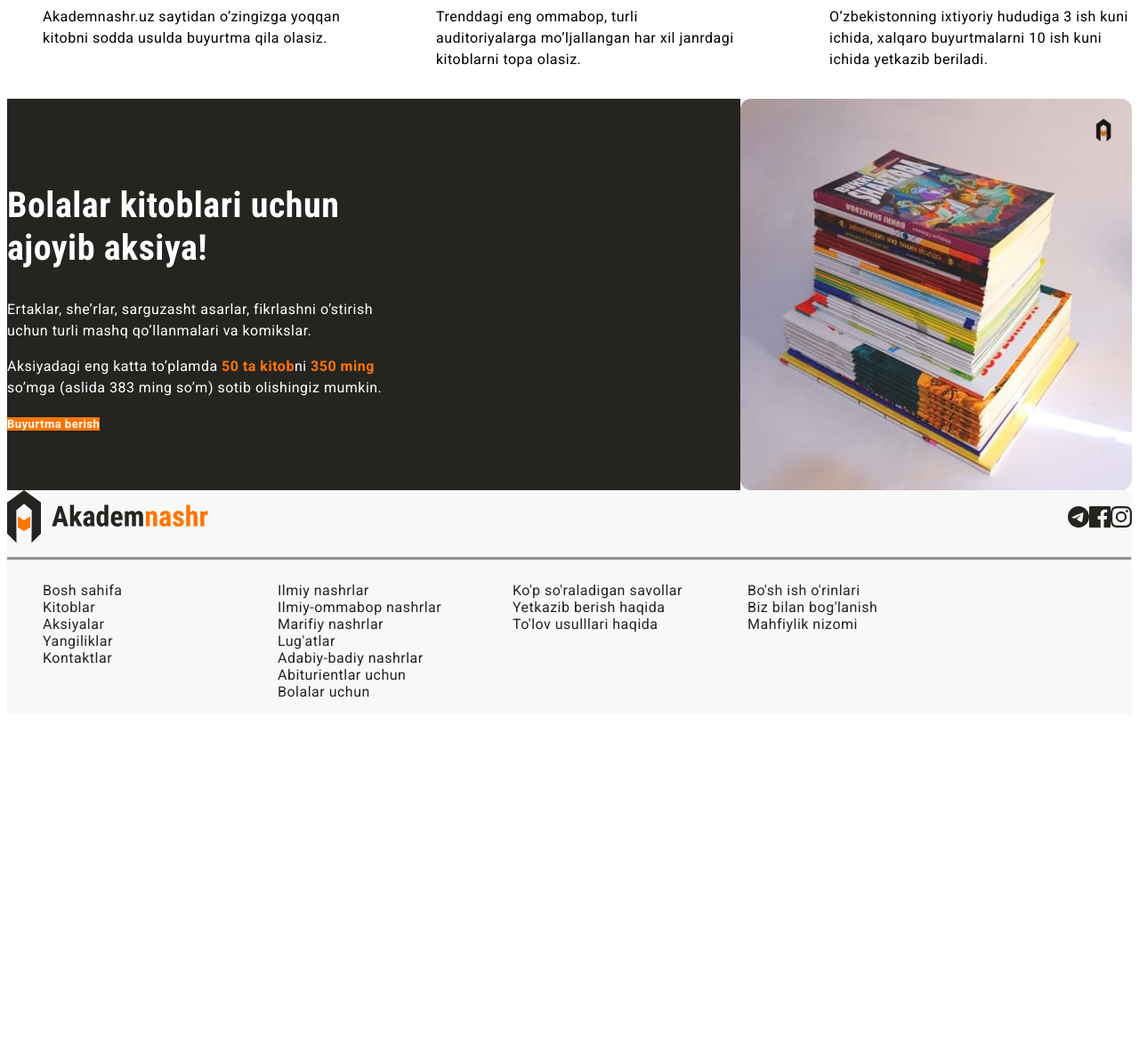
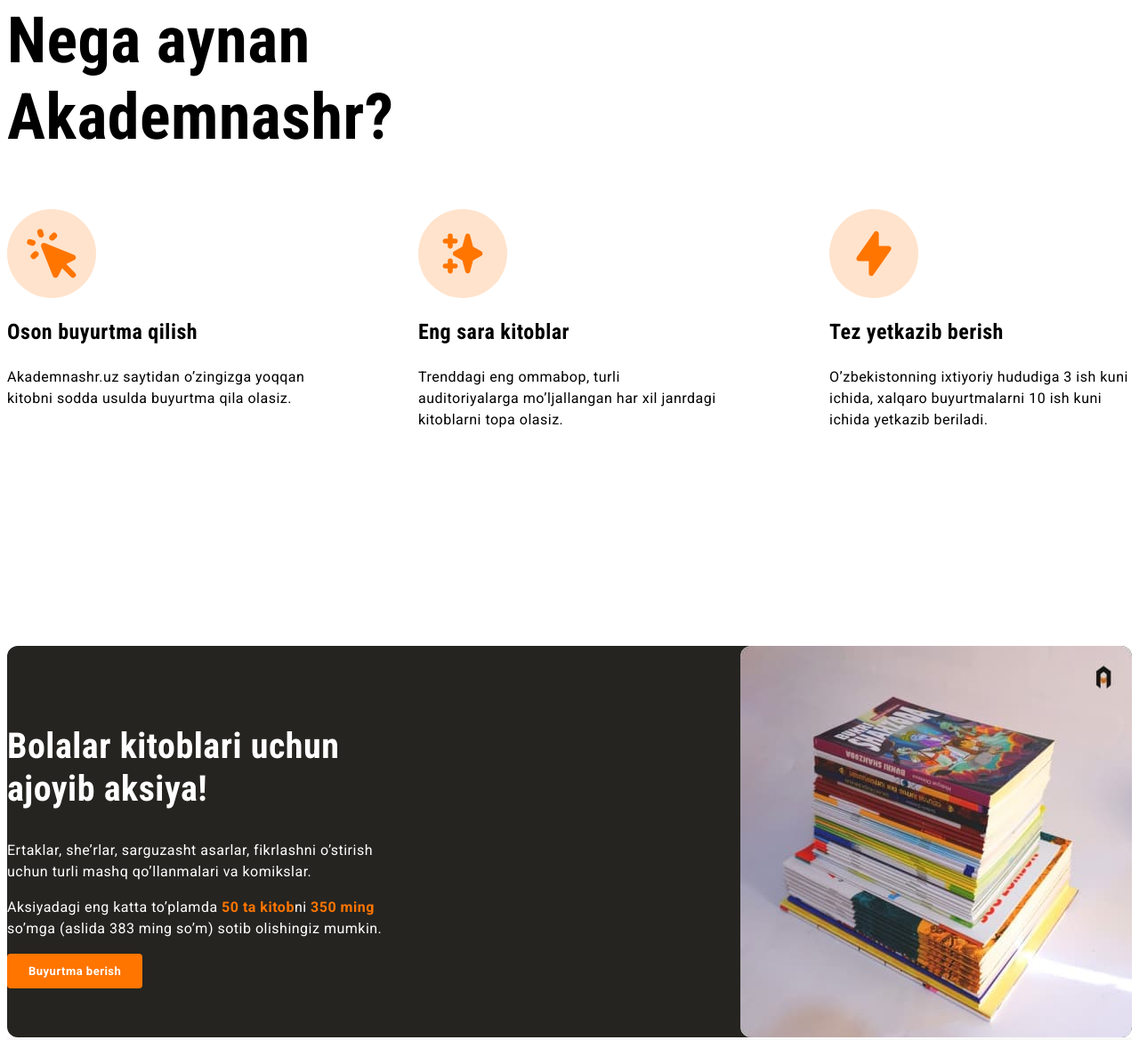
Before and after one commit to S-Yunusov/Academnashr_promo, a plain HTML site: page index.html in a window 1280 px wide. Shown: the part 1060-2229 px from the top of the page at 89% size. Before the commit the page ends 1871 px from the top, so only its background shows below. Drawn offline with Linux system fonts and the light colour scheme.

Commit message:
Add padding, border, display and border-radius styles

```diff
--- a/index.html
+++ b/index.html
@@ -46,7 +46,7 @@
       </section>
 
       <!-- FEATURES -->
-      <section>
+      <section class="features">
         <hr class="orange-line">
         <h2 class="features-heading">Nega aynan Akademnashr?</h2>
 
--- a/style/style.css
+++ b/style/style.css
@@ -11,15 +11,16 @@ body{
   outline-offset: 3px;
 }
 
-ul{
-  list-style: none;
-}
+
 
 /* SITE HEADER */
 .site-header{
   display: flex;
   align-items: center;
+  padding-top: 16px;
+  padding-bottom: 16px;
   justify-content: space-between;
+  border-top: 5px solid #FF7500;
   background-color: #ffffff;
 }
 
@@ -45,6 +46,7 @@ ul{
 .sitenav-list{
   list-style: none;
   display: flex;
+  padding: 0;
 }
 
 .sitenav-link{
@@ -70,8 +72,11 @@ ul{
 
 /* MAIN LINK */
 .main-link{
+  display: inline-block;
+  padding: 12px 24px;
+  border-radius: 4px;
   font-size: 13px;
-  font-weight: 700;
+  font-weight: bold;
   line-height: 15px;
   background-color: #FF7500;
   color: #FFFFFF;
@@ -92,6 +97,8 @@ ul{
   display: flex;
   align-items: center;
   justify-content: space-between;
+  padding-top: 80px;
+  padding-bottom: 80px;
   background-color: #252420;
   color: #ffffff;
 }
@@ -104,6 +111,7 @@ ul{
   width: 80px;
   height: 3px;
   background-color: #FF7500;
+  border: none;
 }
 
 .hero-heading{
@@ -116,9 +124,16 @@ ul{
 .hero-img{
   width: 510px;
   height: 510px;
+  border-radius: 8px;
 }
 
 /* FEATURES */
+
+.features{
+  padding-top: 210px;
+  padding-bottom: 210px;
+}
+
 .features-heading{
   font-family: "Roboto Condensed","Roboto", "Arial", sans-serif;
   width: 440px;
@@ -131,6 +146,7 @@ ul{
   display: flex;
   justify-content: space-between;
   list-style: none;
+  padding: 0;
 }
 
 /* FEATURE */
@@ -139,8 +155,12 @@ ul{
 }
 
 .feature-icon-wrapper{
+  display: flex;
+  justify-content: center;
+  align-items: center;
   width: 100px;
   height: 100px;
+  border-radius: 50%;
   background-color: rgba(255, 117, 0, 0.2);
 }
 
@@ -156,6 +176,7 @@ ul{
   display: flex;
   justify-content: space-between;
   align-items: center;
+  border-radius: 12px;
   background-color: #252420;
   color: #ffffff;
 }
@@ -179,11 +200,14 @@ ul{
 .promo-img{
   width: 440px;
   height: 440px;
+  border-radius: 12px;
   object-fit: cover;
 }
 
 /* FOOTER */
 .site-footer{
+  padding-top: 56px;
+  padding-bottom: 56px;
   background-color: #F8F8F8;
 }
 
@@ -191,12 +215,17 @@ ul{
   display: flex;
   justify-content: space-between;
   align-items: center;
+}
+
+.site-footer ul{
+  padding: 0;
   list-style: none;
 }
 
 .site-footer-socials{
   display: flex;
   align-items: center;
+  padding: 0;
 }
 
 .site-footer-socials a{
@@ -213,6 +242,7 @@ ul{
 
 .site-footer-divider{
   height: 2px;
+  border: 0;
   background-color: rgba(37, 36, 32, 0.5);
 }
 
```
